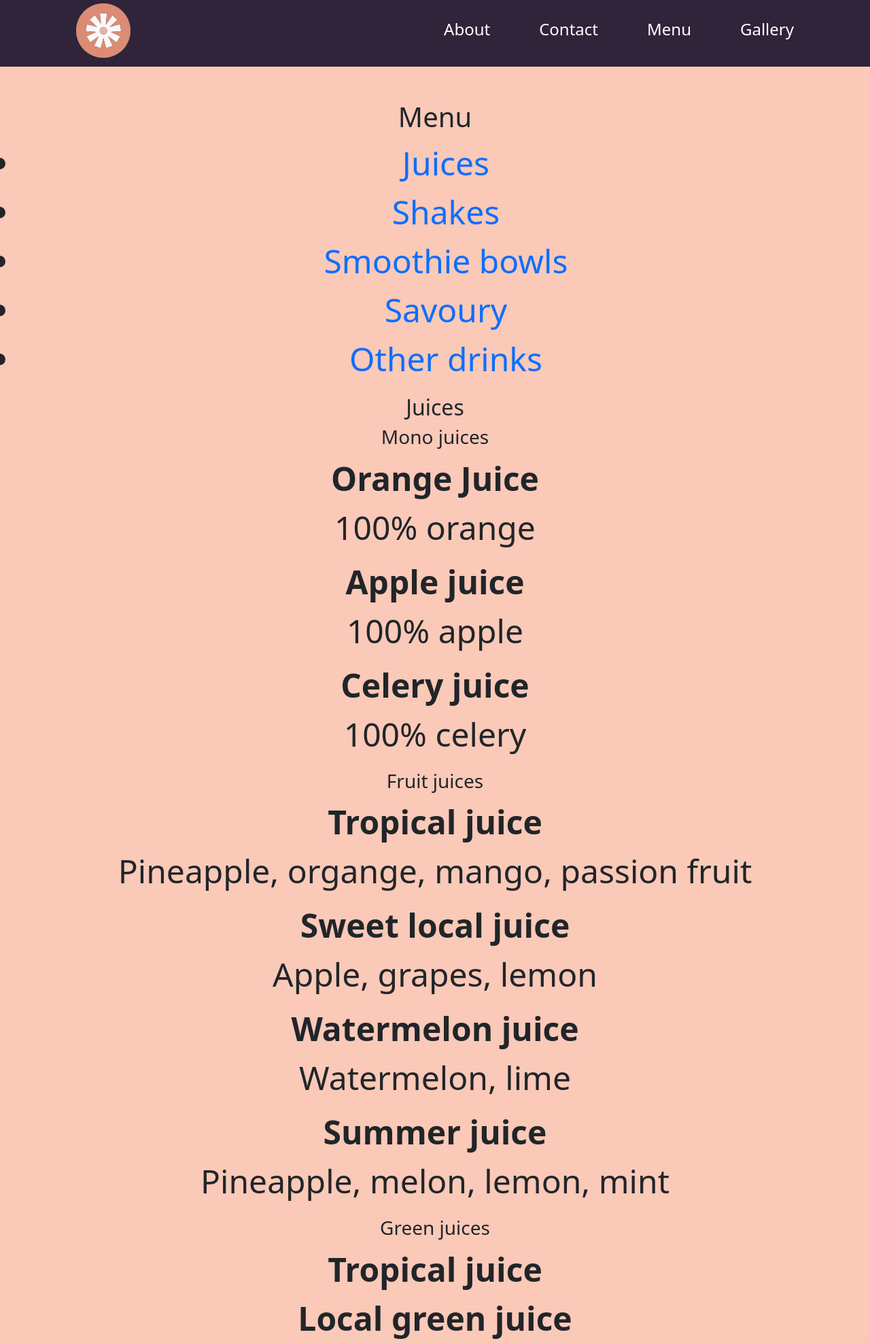
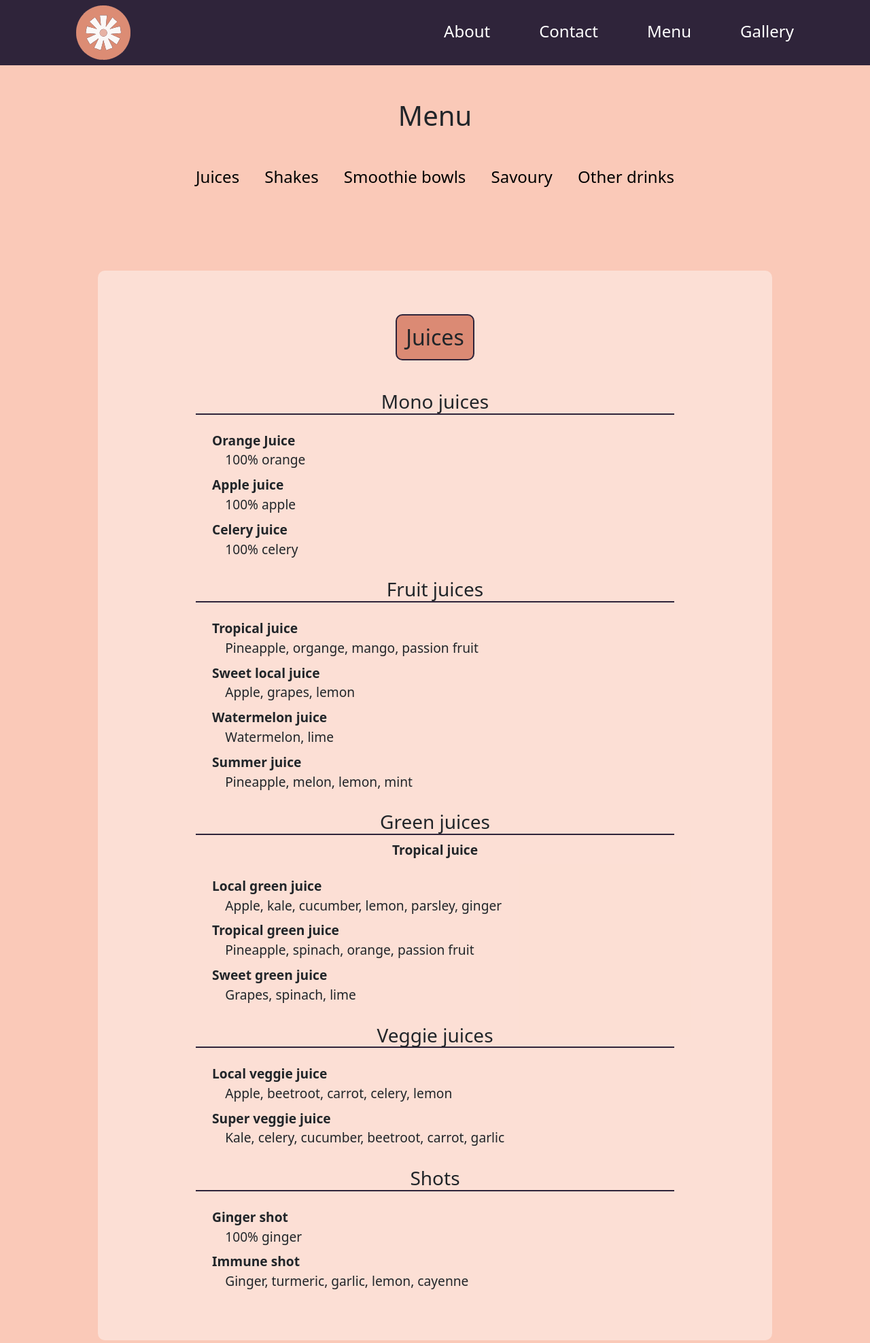
Before and after one commit to galanlaurag/grow, a Flask app: page /menu/ in a window 1280 px wide. Shown: the top 1975 px of the page at 68% size. Run offline with Flask 2, Linux system fonts and the light colour scheme; some libraries are stand-ins or nearby versions.

Commit message:
New stylesheet

```diff
--- a/static/css/stylesheet.css
+++ b/static/css/stylesheet.css
@@ -11,17 +11,13 @@
   text-decoration: none !important;
 }
 .clickable:hover {
- animation: pulse 0.5s;
- animation-timing-function: linear;
+ transform: scale(1.1);
 }
 .clickable:hover a {
  text-decoration: none !important;
 }
-@keyframes pulse {
- 0% { transform: scale(1); }
- 50% { transform: scale(1.1);}
- 75% { transform: scale(1.2); }
- 100% { transform: scale(1); }
+header, main, footer {
+width: 100vw;
 }
 
 /* header */
@@ -38,15 +34,26 @@
 .logo {
   background-color: inherit;
   width: min(50vw, 5em);
+  position: relative;
+}
+.logoname {
+  display: inline-block;
+  padding-left: 0.1em;
+  color: white !important;
+  font-size: 3.5em !important;
+  position: absolute;
+  vertical-align: center;
 }
 .navbar {
-    margin-bottom: 0.3em !important;
-    padding-top: 0.3em !important;
     display: flex;
     align-items: center;
     justify-content: space-between !important;
     padding-left: 7em;
     padding-right: 7em;
+}
+.navbar .active {
+  text-decoration: underline !important;
+ background-color: blue;
 }
 .menu {
   display: flex !important;
@@ -89,7 +96,7 @@
   display: inline-block;
   position: absolute;
  }
-.menu a:hover{
+.menu a:hover, .navmenu a:hover{
   text-decoration: underline !important;
 }
 
@@ -104,7 +111,7 @@
   margin-bottom: 3em;
   background-image: url(../img/berries.jpg);
   background-size: cover;
-  height: 80vh;
+  height: 75vh;
   text-align: center;
   background-attachment: fixed;
 }
@@ -128,23 +135,108 @@
   text-align: center;
   font-size: 3em;
 }
-.menubutton, .contactbutton {
+.menubutton, .contactbutton, .gallerybutton{
   display: inline-block;
+  text-align: center;
   font-size: 0.6em;
-  border: 2px solid black;
+  border: 2px solid #2F243A;
   border-radius: 10px;
   margin: 0.5em;
-  padding: 0.3em;
+  padding: 0.4em;
   background-color: #444054;
   color: white !important;
 }
-
+.button{
+font-size: 1.3em;
+margin: 1em 1em 3em 1em;
+}
+.name {
+  font-family: "Allura";font-size: 22px;
+}
 .gallery {
  margin-left: 2em;
  margin-right: 2em;
 }
-.gallerytxt {
+.gallerytext {
  text-align: center;
+ margin-top: 1em;
+}
+
+
+.about, .story, .philosophy{
+font-size: 0.3em;
+background-color: rgba(255, 255, 255, 0.4);
+border-radius: 10px;
+margin: 1em 3em 3em 3em;
+display: flex;
+justify-content: space-between;
+align-items: center;
+}
+.aboutheading{
+text-align: center;
+}
+.abouttext {
+margin: 3em;
+text-align: left;
+}
+.textwithlink{
+text-align: center;
+}
+.imgabout{
+width: 25em;
+padding: 3em;
+}
+
+
+.navmenu {
+font-size: 0.5em;
+list-style-type: none;
+display: flex;
+align-items: center;
+justify-content: space-between !important;
+padding-left: 12em;
+padding-right: 12em;
+margin: 2em 0 5em 0;
+}
+.navmenuitem{
+color: black !important;
+}
+.menusection{
+/*border: 2px solid #2F243A;*/
+background-color: rgba(255, 255, 255, 0.4);
+border-radius: 10px;
+margin: 1em 3em 2em 3em;
+padding: 1em 3em 1em 3em;
+}
+.sectionheader{
+display: inline-block;
+background-color: #DB8A74;
+border: 2px solid #2F243A;
+border-radius: 10px;
+margin: 0.5em;
+padding: 0.4em;
+}
+.menucategory{
+border-bottom: 2px solid #2F243A;
+margin-top: 1em;
+}
+.menuitemlist{
+text-align: left;
+margin: 0.5em;
+}
+.menuitem{
+font-size: 0.4em;
+list-style-type: none;
+}
+.menuitemdesc{
+font-size: 0.4em;
+margin-left: 1em;
+}
+.anchor{
+display: block;
+position: relative;
+top: -250px;
+visibility: hidden;
 }
 
 /* footer */
```
